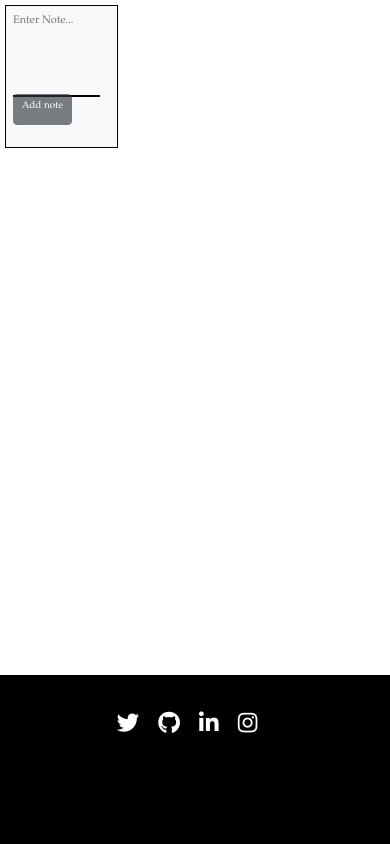
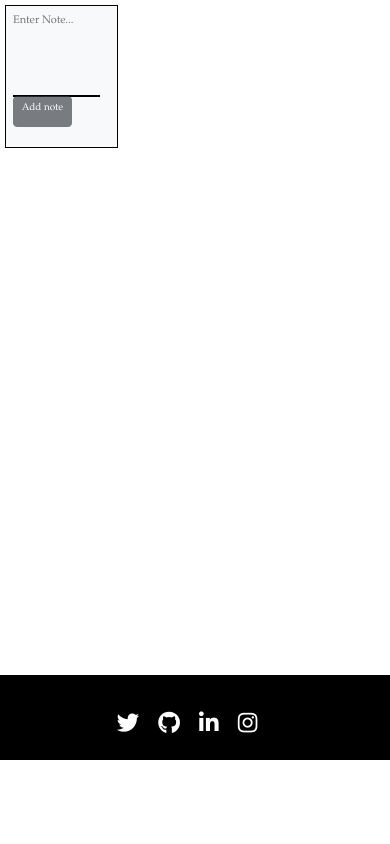
Before and after one commit to eshaan7/ShareNotesOnHaste, a Django app: page / in a window 390 px wide. Run offline with Django 3.2, Linux system fonts and the light colour scheme; data that the repository does not hold is empty; some libraries are stand-ins or nearby versions.

Commit message:
updated css mobile

```diff
--- a/notes/static/notes/styles.css
+++ b/notes/static/notes/styles.css
@@ -174,7 +174,7 @@ footer i {
   }
 
   footer {
-    height: 20vh;
+    height: 10vh;
     padding-top: 40px;
   }
 
@@ -186,7 +186,7 @@ footer i {
   }
 
   .note-grid p {
-    top: -1.2vh;
+    top: -0.5vh;
     font-size: 9px !important;
   }
 
@@ -201,7 +201,7 @@ footer i {
     height: 1vh !important;
     font-size: 10px !important;
     clear: both;
-    margin-top: -2vh;
+    margin-top: -1.5vh;
     text-align: center;
     padding: 0.5vh 2vw 3.0vh 2vw !important;
   }
@@ -211,7 +211,7 @@ footer i {
   }
 
   a.btn {
-    padding: 0.3vh 0.5vw 1.5vh 0.5vw !important;
+    padding: 0.3vh 0.5vw 1.0vh 0.5vw !important;
     font-size: 5px !important;
     height: 1.5vh !important;
     border: 0.4px solid lightgrey !important;
```
